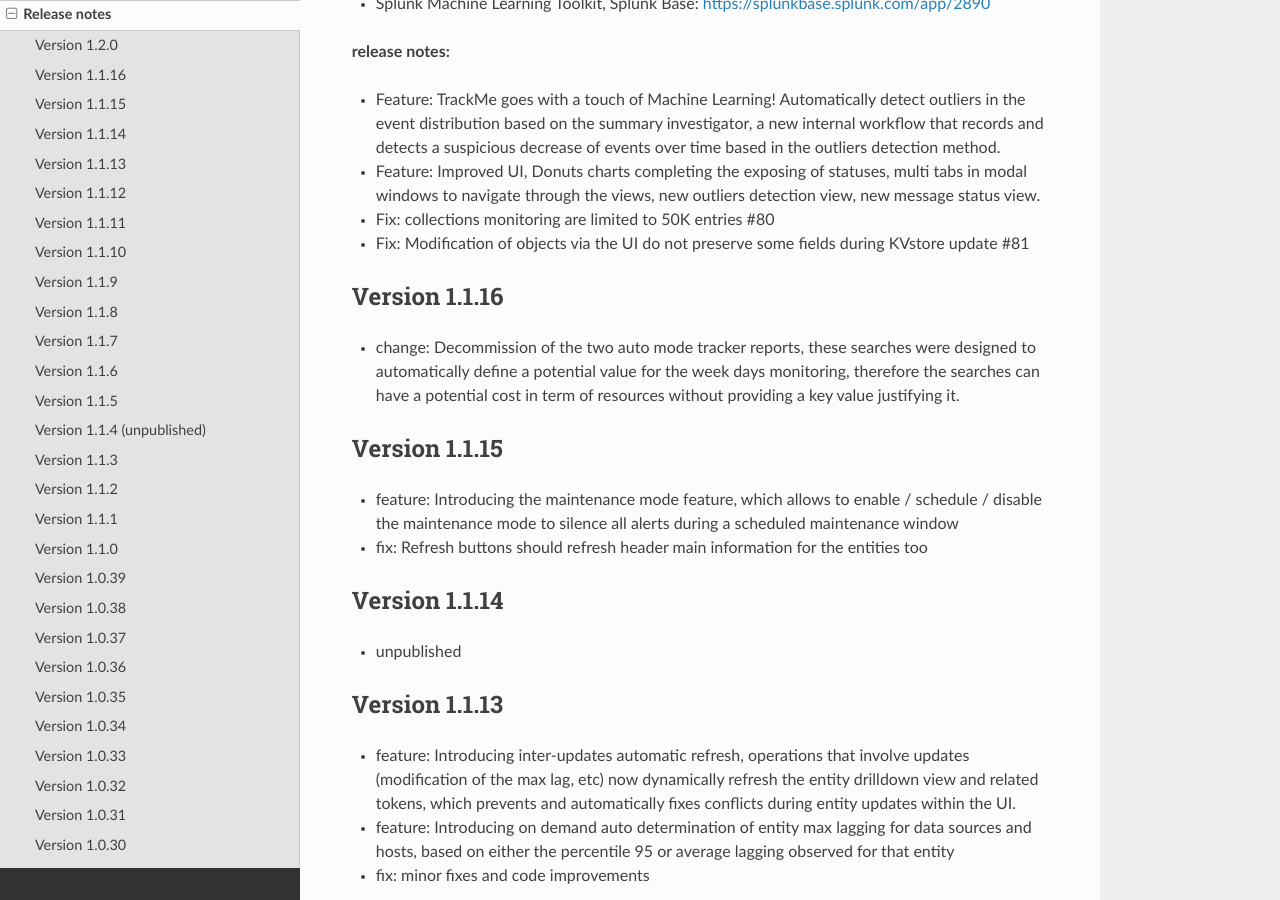
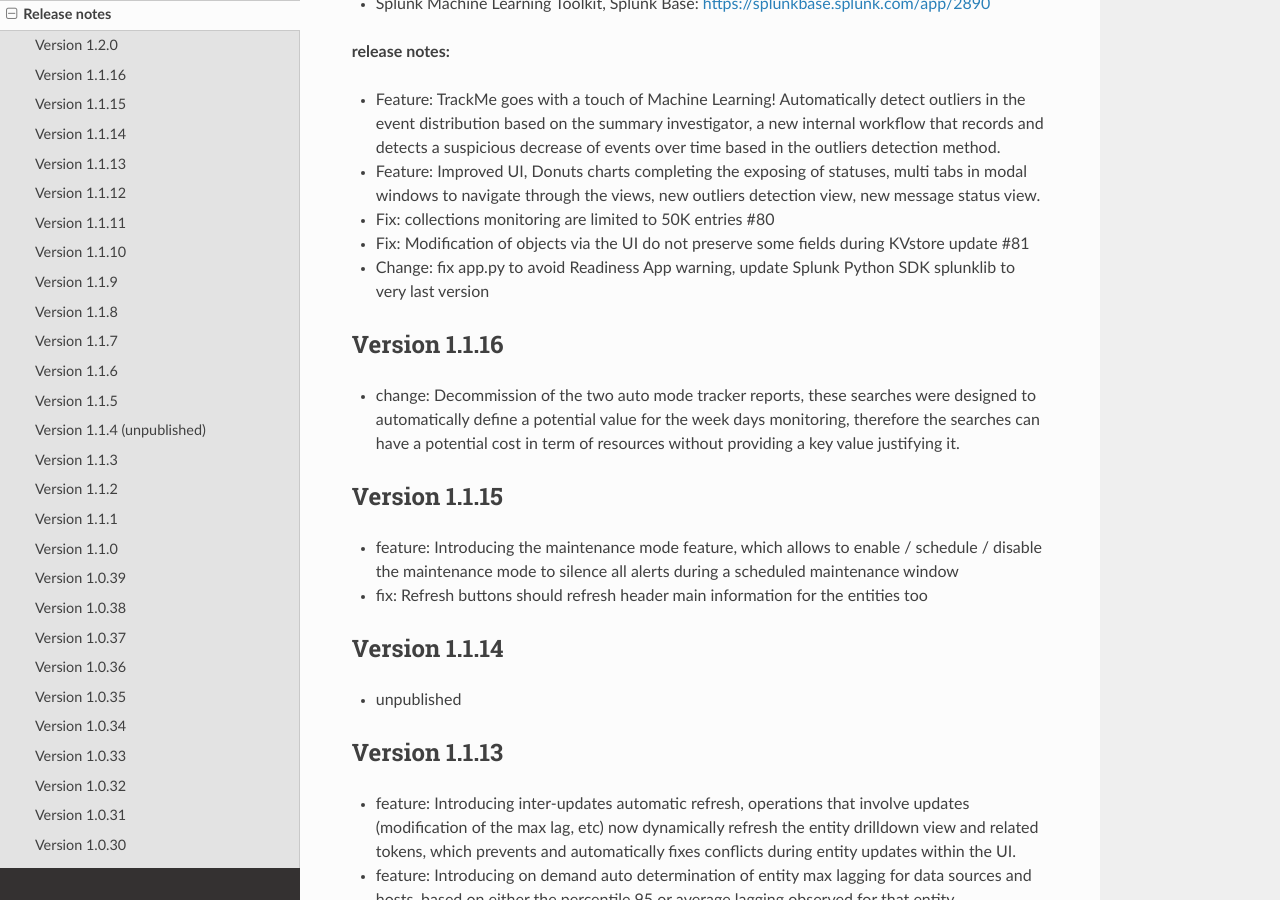
Before and after one commit to guilhemmarchand/trackme, a Sphinx documentation site: the page built from docs/releasenotes.rst, in a window 1280 px wide and 900 px high, scrolled down 368 px. Built offline with Sphinx 7.4.7 and the Read the Docs theme 2.0.0, drawn with Linux system fonts in a browser that asks for light colours.

Commit message:
Version 1.2.0

```diff
--- a/docs/releasenotes.rst
+++ b/docs/releasenotes.rst
@@ -17,6 +17,7 @@ This is a new main release branch, TrackMe 1.2.x require the deployment of the f
 - Feature: Improved UI, Donuts charts completing the exposing of statuses, multi tabs in modal windows to navigate through the views, new outliers detection view, new message status view.
 - Fix: collections monitoring are limited to 50K entries #80
 - Fix: Modification of objects via the UI do not preserve some fields during KVstore update #81
+- Change: fix app.py to avoid Readiness App warning, update Splunk Python SDK splunklib to very last version
 
 Version 1.1.16
 ==============
```
